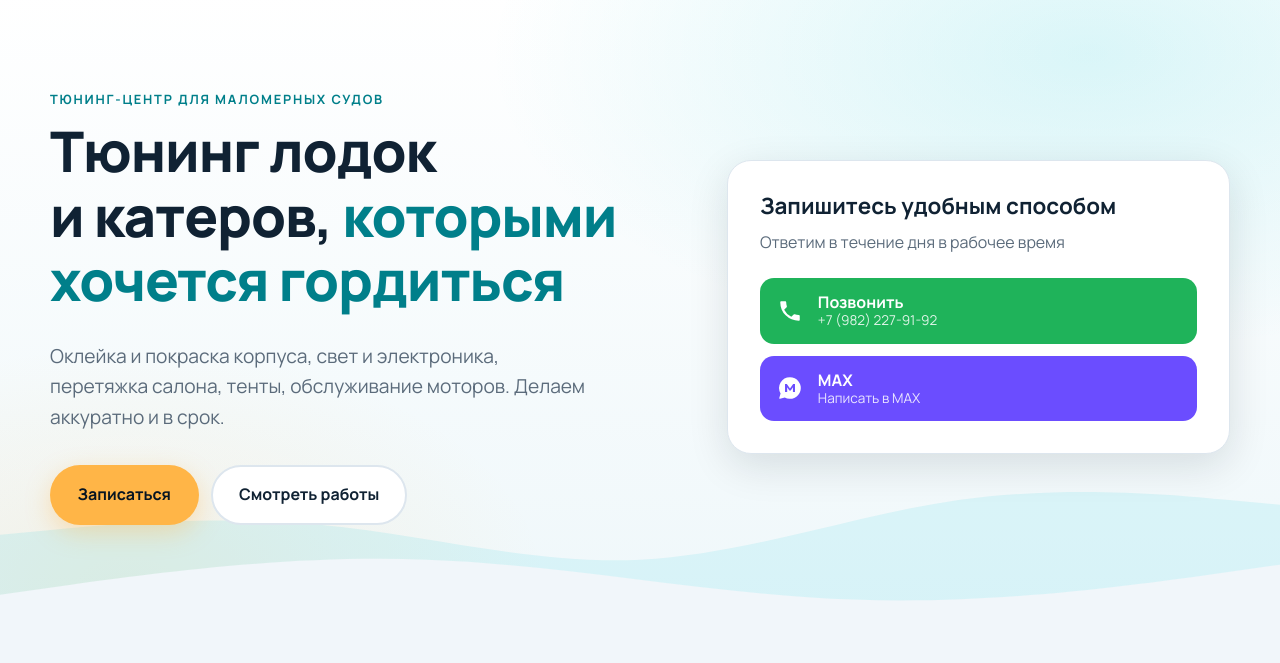
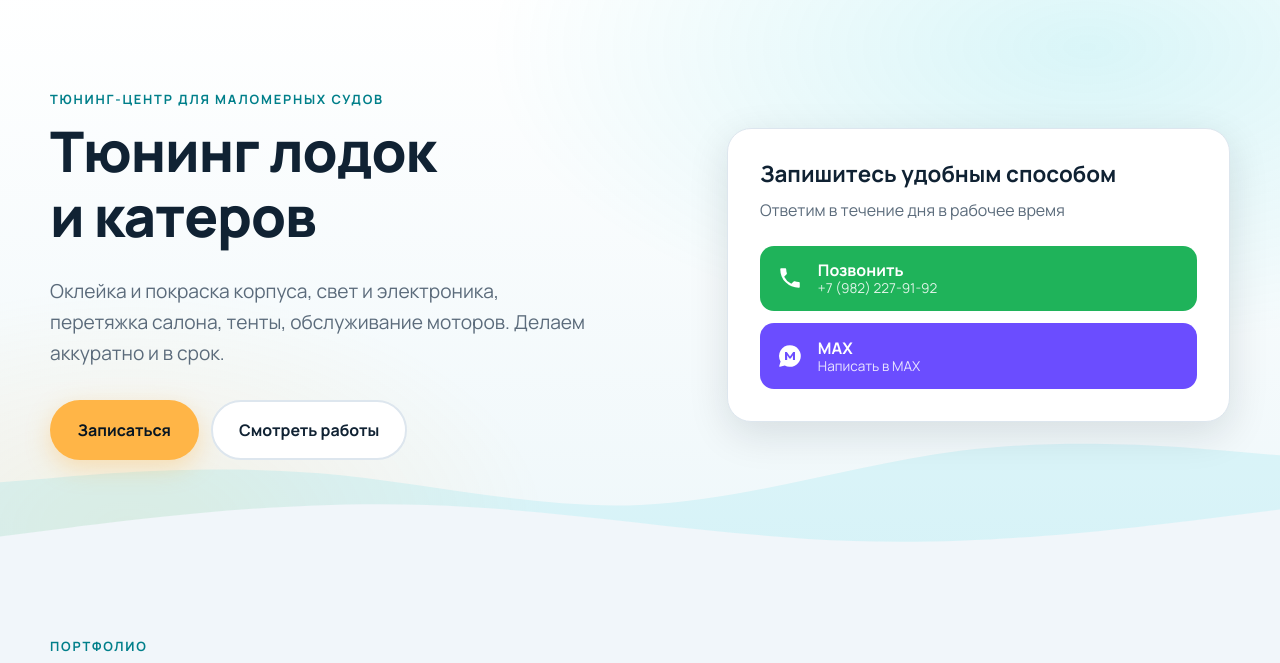
Before and after one commit to the-yaks/boat-tuning, a plain HTML site: page index.html in a window 1280 px wide. Shown: the part 94-757 px from the top of the page. Drawn offline with Linux system fonts and the light colour scheme.

Commit message:
Заголовок: «Тюнинг лодок и катеров»
Co-Authored-By: Claude Opus 5.5 <noreply@anthropic.com>
Claude-Session: https://claude.ai/code/session_01Gnkcb46VtdBGs2xpKo3arh

```diff
--- a/index.html
+++ b/index.html
@@ -290,7 +290,7 @@ p, li, figcaption { text-wrap: pretty; }
     <div class="container hero__inner">
       <div class="hero__text">
         <p class="eyebrow">Тюнинг-центр для&nbsp;маломерных судов</p>
-        <h1>Тюнинг лодок и&nbsp;катеров, <span class="accent">которыми хочется гордиться</span></h1>
+        <h1>Тюнинг лодок и&nbsp;катеров</h1>
         <p class="lead">Оклейка и&nbsp;покраска корпуса, свет и&nbsp;электроника, перетяжка салона, тенты, обслуживание моторов. Делаем аккуратно и&nbsp;в&nbsp;срок.</p>
         <div class="hero__cta">
           <a href="#contacts" class="btn btn--primary">Записаться</a>
```
